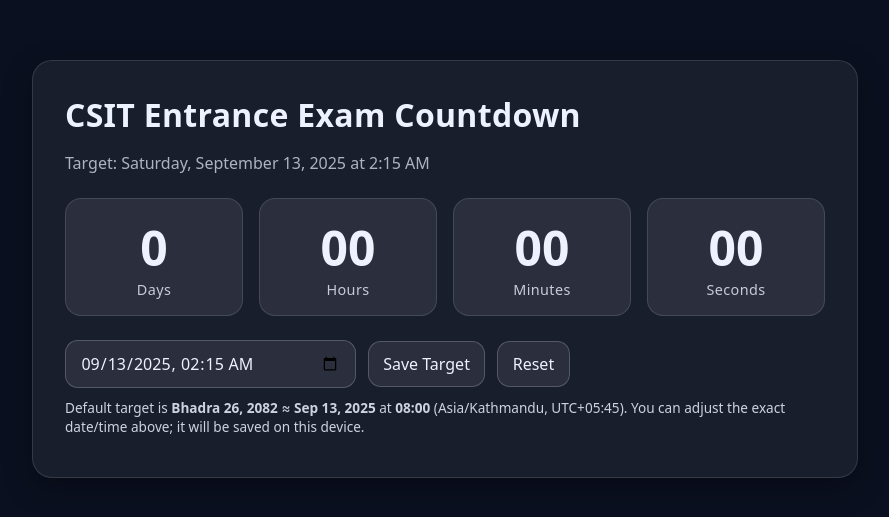
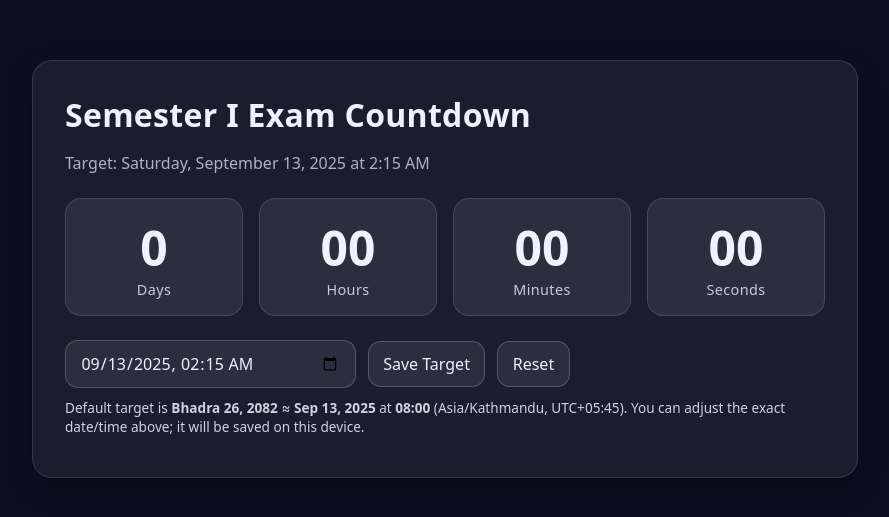
Before and after one commit to JohnKunwar/Bsc-CSIT-entrance-exam-countdown-, a plain HTML site: page index.html in a window 1280 px wide. Shown: the part 163-680 px from the top of the page, without its empty margins (195-1084 px from the left). Drawn offline with Linux system fonts and the light colour scheme.

Commit message:
Change title and heading for exam countdown

```diff
--- a/index.html
+++ b/index.html
@@ -4,7 +4,7 @@
 <head>
   <meta charset="UTF-8" />
   <meta name="viewport" content="width=device-width, initial-scale=1.0"/>
-  <title>CSIT Entrance Exam Countdown</title>
+  <title>Semester I Exam Countdown</title>
   <style>
     :root { font-family: system-ui, -apple-system, Segoe UI, Roboto, Arial, "Noto Sans", "Helvetica Neue", sans-serif; }
     body { margin: 0; padding: 2rem; background: #0b1020; color: #eef2ff; display: grid; place-items: center; min-height: 100vh; }
@@ -25,7 +25,7 @@
 </head>
 <body>
   <div class="card">
-    <h1>CSIT Entrance Exam Countdown</h1>
+    <h1>Semester I Exam Countdown</h1>
     <div class="subtle" id="targetLabel"></div>
     <div class="grid" role="timer" aria-live="polite">
       <div class="pill"><div class="num" id="days">--</div><div class="lab">Days</div></div>
```
